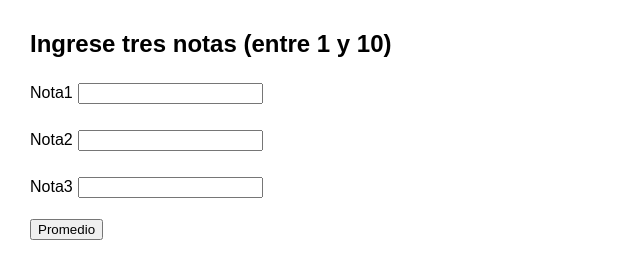
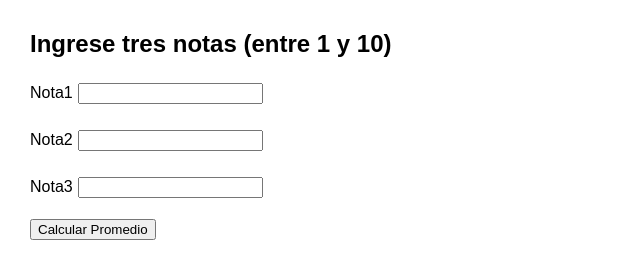
Before and after one commit to HeroHunter94/test-curso-1605, a plain HTML site: page index.html in a window 1280 px wide. Shown: the whole page, without its empty margins (0-640 px from the left). Drawn offline with Linux system fonts and the light colour scheme.

Commit message:
Update index.html

```diff
--- a/index.html
+++ b/index.html
@@ -23,7 +23,7 @@
         <p><label for = "nota1">Nota1<input type ="number" id = "nota1"></label></p>
         <p><label for = "nota2">Nota2<input type ="number" id = "nota2"></label></p>
         <p><label for = "nota3">Nota3<input type ="number" id = "nota3"></label></p>
-        <p><button type ="button" onclick="promedio()"> Promedio</button></p>
+        <p><button type ="button" onclick="promedio()">Calcular Promedio</button></p>
         <p id="promedio"></p>
      </form>
     <script>
```
